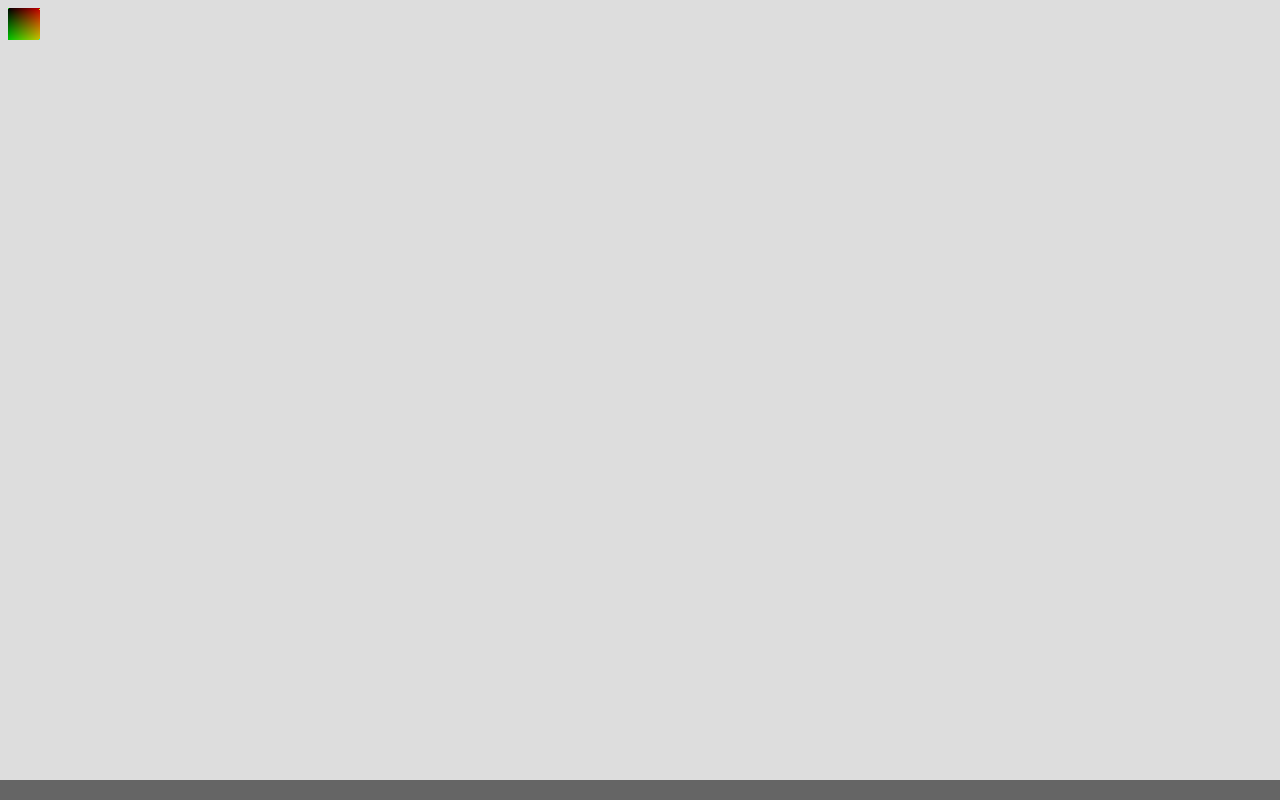
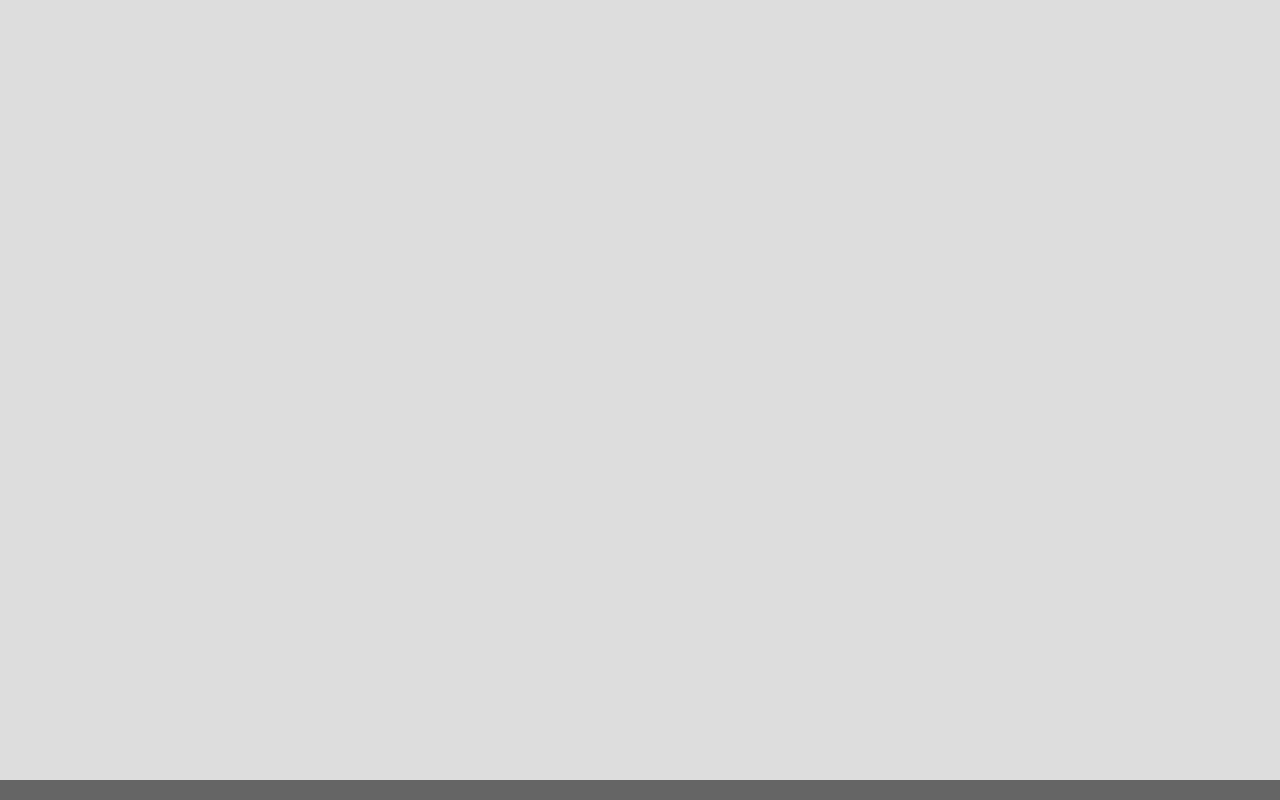
Before and after one commit to kameronbrooks/MDotJS, a plain HTML site: page index.html in a window 1280 px wide. Drawn offline with Linux system fonts and the light colour scheme.

Commit message:
cleared example page

```diff
--- a/index.html
+++ b/index.html
@@ -12,35 +12,10 @@
 
 <script>
 
-    $canvas = document.getElementById('canvas1');
-    $context = $canvas.getContext('2d');
-    $imageData = $context.createImageData(32,32);
 
 	$m.init();
 
-    ;
-    var a, b, index;
-    for(a = 0; a<32;a+=1) {
-        for(b = 0; b<32;b+=1) {
-            index = (a * 32 + b) * 4;
-            $imageData.data[index] = (b/32.0) * 200;
-            $imageData.data[index+1] = (a/32.0) * 200;
-            $imageData.data[index+2] = 0;
-            $imageData.data[index+3] = 255;
-        }
-    }
 
-    var mat = new DataMatrix([],[]);
-    mat.fromImageData($imageData);
-
-    var vec4 = new Vec4(0,255,255,255);
-    mat.setData(0,0,1,255);
-    mat.setData(1,31,1,255);
-    mat.setData(31,31,vec4);
-
-    mat.toImageData($imageData);
-
-    $context.putImageData($imageData,0,0);
 
 
 
```
